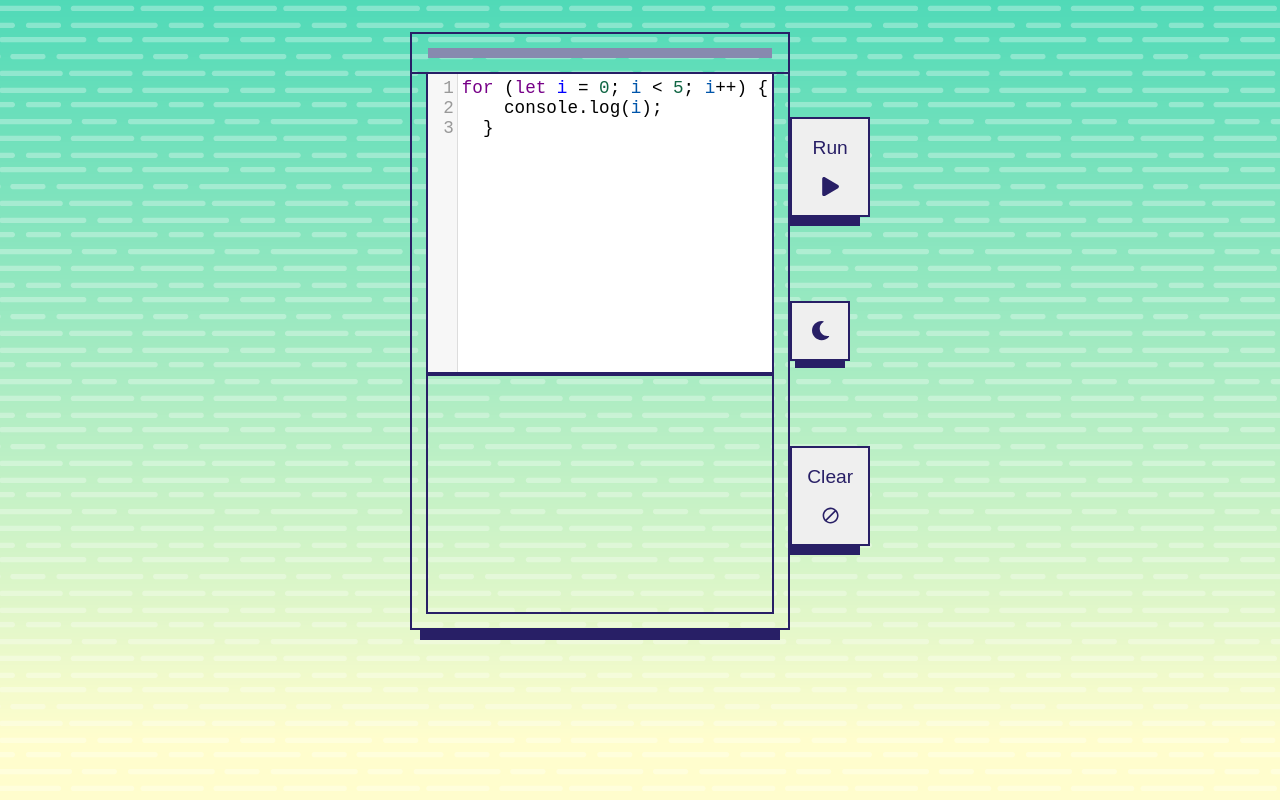
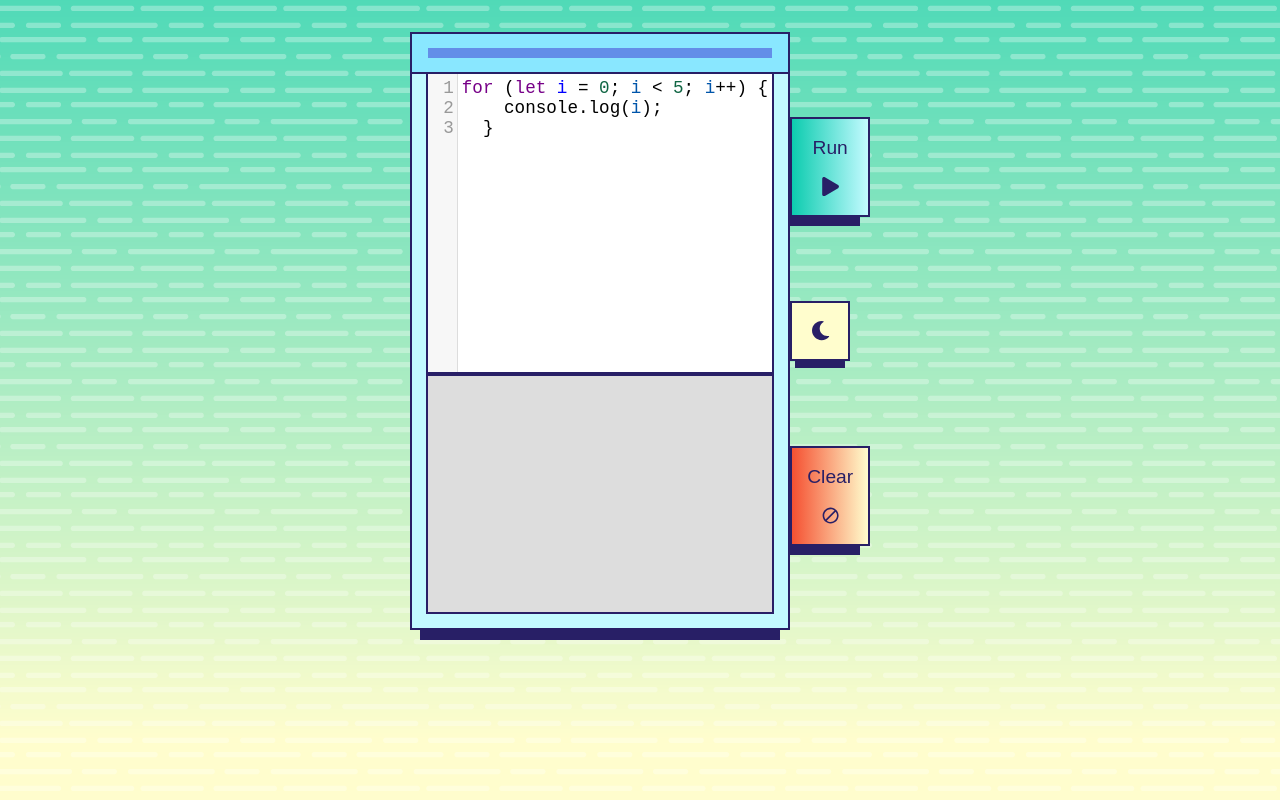
Before and after one commit to dwainejade/js-console, a React (Create React App) app: page / in a window 1280 px wide. Built offline with nearby package versions, Linux system fonts and the light colour scheme.

Commit message:
styling - colors updated colors for light mode

```diff
--- a/src/styles.scss
+++ b/src/styles.scss
@@ -26,6 +26,7 @@ body{
   'top  buttons'
   'bottom  buttons';
 
+
   .top-container {
     display: flex;
     // width: 100%;
@@ -39,6 +40,7 @@ body{
       width: 100%;
       border: $border;
       border-bottom: 0;
+      background: #C3FAFF;
 
       .CodeMirror {
         font-size: 1.1rem;
@@ -78,11 +80,23 @@ body{
       box-shadow: -5px 14px 0px -5px $main-color;
     }
 
+    .run-btn{
+      background: rgb(12,204,175);
+      background: linear-gradient(90deg, rgba(12,204,175,1) 0%, rgba(195,250,255,1) 100%);
+    }
+
     .theme-btn{
       width: 60px;
       height: 60px;
+      background: #FFFDCD;
       -webkit-box-shadow: -3px 20px 0px 0px $main-color;
       box-shadow: 0px 12px 0px -5px $main-color;
+
+    }
+
+    .clear-btn{
+      background: rgb(245,80,49);
+      background: linear-gradient(90deg, rgba(245,80,49,1) 0%, rgba(255,253,205,1) 100%);
     }
 
   }
@@ -90,6 +104,11 @@ body{
   .bottom-container{
     width: 100%;
     // max-width: $desktop-max-width;
+    background: #C3FAFF;
+
+    .console{
+      background: #DDD;
+    }
   }
 }
 
@@ -106,11 +125,12 @@ body{
     padding: 1rem;
     border: $border;
     border-bottom:0;
+    background:  #89E7FF;
 
     .editor-header-inner{
       width: 100%;
       height: 10px;
-      background: rgb(135, 138, 175);
+      background: #638EE8;
     }
   }
 }
@@ -139,6 +159,8 @@ body{
         border-bottom: 0;
         padding: 4px 0 4px 0;
         height: 54px;
+        background: #C3FAFF;
+
 
         .btn{
           flex-direction: row;
```
